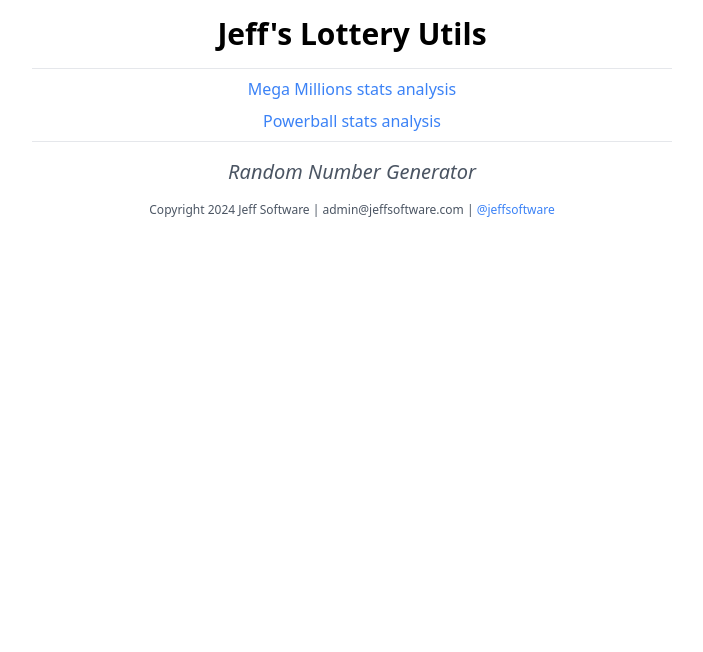
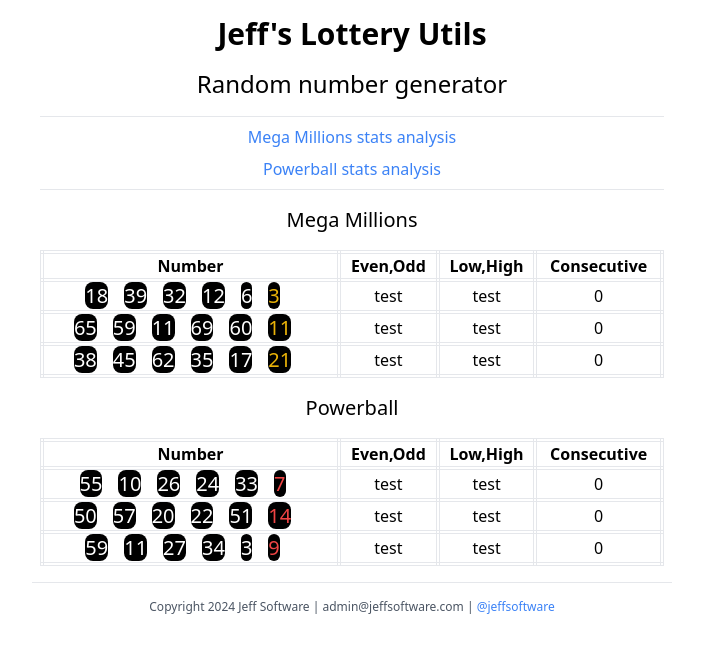
Before and after one commit to jbaranski/jeffs-lottery-utils, an Angular app in the folder client/: page / in a window 1280 px wide. Shown: the top 652 px of the page, without its empty margins (288-991 px from the left). Built offline with nearby package versions, Linux system fonts and the light colour scheme.

Commit message:
client update

```diff
--- a/client/src/app/app.component.html
+++ b/client/src/app/app.component.html
@@ -1,6 +1,7 @@
 <main class="container mx-auto p-4 max-w-2xl">
   <h1 class="text-3xl font-bold mb-2 text-center">Jeff's Lottery Utils</h1>
   <router-outlet />
+  <hr class="mt-2"/>
   <p class="mt-4 text-xs font-light text-gray-600 text-center">
     Copyright 2024 Jeff Software | admin&commat;jeffsoftware.com |
     <a class="text-blue-500" href="https://x.com/jeffsoftware" target="_blank">&commat;jeffsoftware</a>
--- a/client/src/app/app.component.ts
+++ b/client/src/app/app.component.ts
@@ -2,9 +2,6 @@ import { HttpClient } from '@angular/common/http';
 import { Component } from '@angular/core';
 import { RouterOutlet } from '@angular/router';
 import { firstValueFrom } from 'rxjs';
-
-// Mega Millions 1-70 white balls, 1-25 Mega Ball
-// Powerball 1-69 white balls, 1-26 Powerball
 
 export interface Statistic {
   type: string;
@@ -33,64 +30,4 @@ export interface WhiteBallsStats {
   templateUrl: './app.component.html',
   styleUrl: './app.component.css'
 })
-export class AppComponent {
-  NUMS: number = 3;
-  megamillions: number[][] = [];
-  megaplier: number[] = [];
-  powerballs: number[][] = [];
-  powerup: number[] = [];
-  // TODO: add types
-  evenOdd: any;
-  lowHigh: any;
-  consecutives: any;
-  powerballEvenOdd: any;
-  powerballLowHigh: any;
-  powerballConsecutives: any;
-
-  constructor(private http: HttpClient) {}
-
-  ngOnInit(): void {
-    // TODO: add options to generate optimal numbers
-    this.whiteBall(this.megamillions, 70, new Set<number>());
-    this.xUpBall(this.megaplier, 25, new Set<number>());
-
-    this.whiteBall(this.powerballs, 69, new Set<number>());
-    this.xUpBall(this.powerup, 26, new Set<number>());
-  }
-
-  whiteBall(target: number[][], max: number, seen: Set<number>) {
-    for (let i = 0; i < this.NUMS; i++) {
-      const nums: number[] = [];
-      for (let j = 0; j < 5; j++) {
-        nums.push(this.uniqueRandomNumber(max, seen));
-      }
-      target.push(nums);
-    }
-  }
-
-  xUpBall(target: number[], max: number, seen: Set<number>) {
-    for (let i = 0; i < this.NUMS; i++) {
-      target.push(this.uniqueRandomNumber(max, seen));
-    }
-  }
-
-  uniqueRandomNumber(max: number, seen: Set<number>): number {
-    let num = this.generateRandomNumber(max);
-    while (seen.has(num)) {
-      num = this.generateRandomNumber(max);
-    }
-    seen.add(num);
-    return num;
-  }
-
-  generateRandomNumber(max: number): number {
-    // Generate a random integer between 1 and x
-    const min = 1;
-    const cryptoRandom = crypto.getRandomValues(new Uint32Array(1))[0];
-    return min + (cryptoRandom % (max - min + 1));
-  }
-
-  ngAfterViewInit(): void {}
-
-  ngOnDestroy(): void {}
-}
+export class AppComponent {}
--- a/client/src/app/landing-page/landing-page.component.html
+++ b/client/src/app/landing-page/landing-page.component.html
@@ -1,4 +1,9 @@
 <router-outlet />
+<div class="p-2">
+  <h3 class="text-2xl mb-4 text-center">Random number generator</h3>
+  <!-- <p class="text-center mb-4 text-gray-500">
+    Last updated: <span class="italic">{{ updatedDate }}</span>
+  </p> -->
   <hr class="mt-4" />
   <p class="mt-2 mt-2 text-center">
     <a class="text-blue-500" routerLink="/megamillions-stats" routerLinkActive="true">Mega Millions stats analysis</a>
@@ -6,5 +11,73 @@
   <p class="mt-2 mb-2 text-center">
     <a class="text-blue-500" routerLink="/powerball-stats" routerLinkActive="true">Powerball stats analysis</a>
   </p>
+  <!-- <hr />
+  <div class="mt-2 mb-2 text-center" >
+    <input type="checkbox" id="allowEvenOdd" name="allowEvenOdd" />
+    <label  class="ml-1 mr-4" for="allowEvenOdd">Allow all even/odd</label>
+    <input type="checkbox" id="allowLowHigh" name="allowLowHigh" />
+    <label class="ml-1 mr-4" for="allowLowHigh">Allow all low/high</label>
+    <input type="checkbox" id="allowConsecutives" name="allowConsecutives" />
+    <label class="ml-1 mr-4" for="allowConsecutives">Allow consecutives</label>
+  </div> -->
   <hr />
-<h3 class="text-xl italic mt-4 mb-4 text-center text-gray-600">Random Number Generator</h3>
+  <h3 class="text-xl mt-4 mb-4 text-center">Mega Millions</h3>
+  <div class="text-center">
+    <table class="w-full mt-4 border-double border-4">
+      <thead>
+        <tr class="border-double border-4">
+          <th class="border-double border-4 px-0 py-0">Number</th>
+          <th class="border-double border-4 px-0 py-0">Even,Odd</th>
+          <th class="border-double border-4 px-0 py-0">Low,High</th>
+          <th class="border-double border-4 px-0 py-0">Consecutive</th>
+        </tr>
+      </thead>
+      <tbody>
+        @for (megamillion of megamillions; track megamillion; let i = $index) {
+          <tr class="border-double border-4 text-center">
+            <td class="px-0 py-0 border-double border-4">
+              @for (num of megamillion; track num) {
+                  <span class="mr-4 text-xl bg-black text-white border-double rounded-lg">{{num}}</span>
+              }
+              <span class="mr-4 text-xl bg-black text-yellow-500 border-double rounded-lg">{{megaplier[i]}}</span>
+            </td>
+            <td class="px-0 py-0 border-double border-4">
+              test
+            </td>
+            <td class="px-0 py-0 border-double border-4">test</td>
+            <td class="px-0 py-0 border-double border-4">0</td>
+        }
+      </tbody>
+    </table>
+  </div>
+  <h3 class="text-xl mt-4 mb-4 text-center">Powerball</h3>
+  <div class="text-center">
+    <table class="w-full mt-4 border-double border-4">
+      <thead>
+        <tr class="border-double border-4">
+          <th class="border-double border-4 px-0 py-0">Number</th>
+          <th class="border-double border-4 px-0 py-0">Even,Odd</th>
+          <th class="border-double border-4 px-0 py-0">Low,High</th>
+          <th class="border-double border-4 px-0 py-0">Consecutive</th>
+        </tr>
+      </thead>
+      <tbody>
+        @for (powerball of powerballs; track powerball; let i = $index) {
+          <tr class="border-double border-4 text-center">
+            <td class="px-0 py-0 border-double border-4">
+              @for (num of powerball; track num) {
+                  <span class="mr-4 text-xl bg-black text-white border-double rounded-lg">{{num}}</span>
+              }
+              <span class="mr-4 text-xl bg-black text-red-500 border-double rounded-lg">{{powerup[i]}}</span>
+            </td>
+            <td class="px-0 py-0 border-double border-4">
+              test
+            </td>
+            <td class="px-0 py-0 border-double border-4">test</td>
+            <td class="px-0 py-0 border-double border-4">0</td>
+          </tr>
+        }
+      </tbody>
+    </table>
+  </div>
+</div>
--- a/client/src/app/landing-page/landing-page.component.ts
+++ b/client/src/app/landing-page/landing-page.component.ts
@@ -1,5 +1,8 @@
 import { Component } from '@angular/core';
 import { RouterLink, RouterLinkActive, RouterOutlet } from '@angular/router';
+
+// Mega Millions 1-70 white balls, 1-25 Mega Ball
+// Powerball 1-69 white balls, 1-26 Powerball
 
 @Component({
   selector: 'app-landing-page',
@@ -7,4 +10,51 @@ import { RouterLink, RouterLinkActive, RouterOutlet } from '@angular/router';
   templateUrl: './landing-page.component.html',
   styleUrl: './landing-page.component.css'
 })
-export class LandingPageComponent {}
+export class LandingPageComponent {
+  NUMS: number = 3;
+  megamillions: number[][] = [];
+  megaplier: number[] = [];
+  powerballs: number[][] = [];
+  powerup: number[] = [];
+
+  ngOnInit(): void {
+    // TODO: add options to generate optimal numbers
+    this.whiteBall(this.megamillions, 70, new Set<number>());
+    this.xUpBall(this.megaplier, 25, new Set<number>());
+
+    this.whiteBall(this.powerballs, 69, new Set<number>());
+    this.xUpBall(this.powerup, 26, new Set<number>());
+  }
+
+  whiteBall(target: number[][], max: number, seen: Set<number>) {
+    for (let i = 0; i < this.NUMS; i++) {
+      const nums: number[] = [];
+      for (let j = 0; j < 5; j++) {
+        nums.push(this.uniqueRandomNumber(max, seen));
+      }
+      target.push(nums);
+    }
+  }
+
+  xUpBall(target: number[], max: number, seen: Set<number>) {
+    for (let i = 0; i < this.NUMS; i++) {
+      target.push(this.uniqueRandomNumber(max, seen));
+    }
+  }
+
+  uniqueRandomNumber(max: number, seen: Set<number>): number {
+    let num = this.generateRandomNumber(max);
+    while (seen.has(num)) {
+      num = this.generateRandomNumber(max);
+    }
+    seen.add(num);
+    return num;
+  }
+
+  generateRandomNumber(max: number): number {
+    // Generate a random integer between 1 and x
+    const min = 1;
+    const cryptoRandom = crypto.getRandomValues(new Uint32Array(1))[0];
+    return min + (cryptoRandom % (max - min + 1));
+  }
+}
```
Lines whose indentation alone changed are shown as unchanged.
